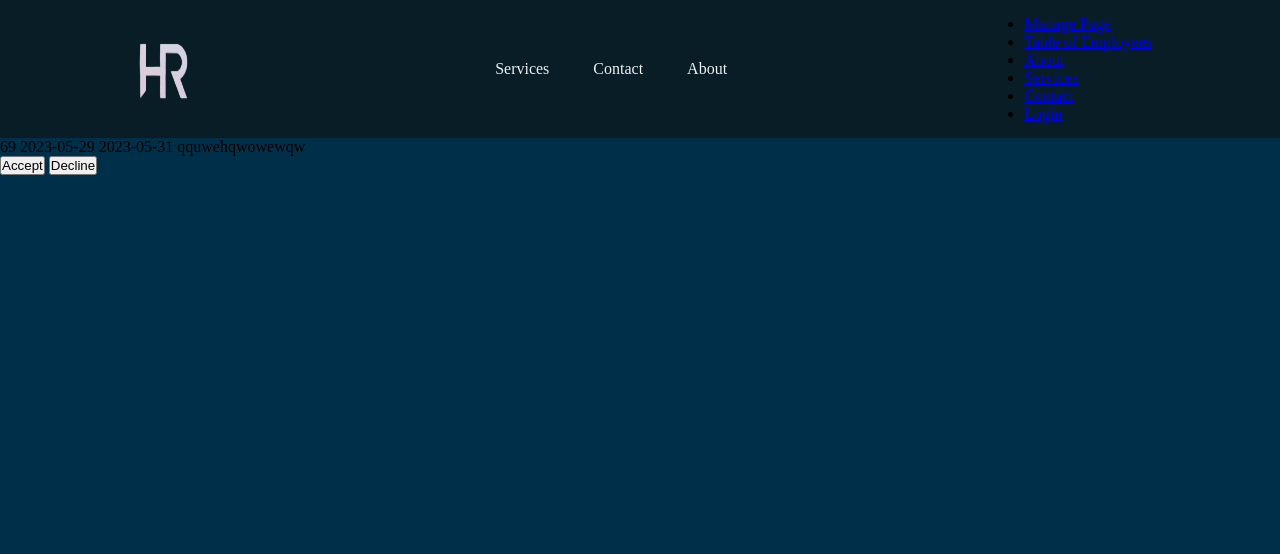
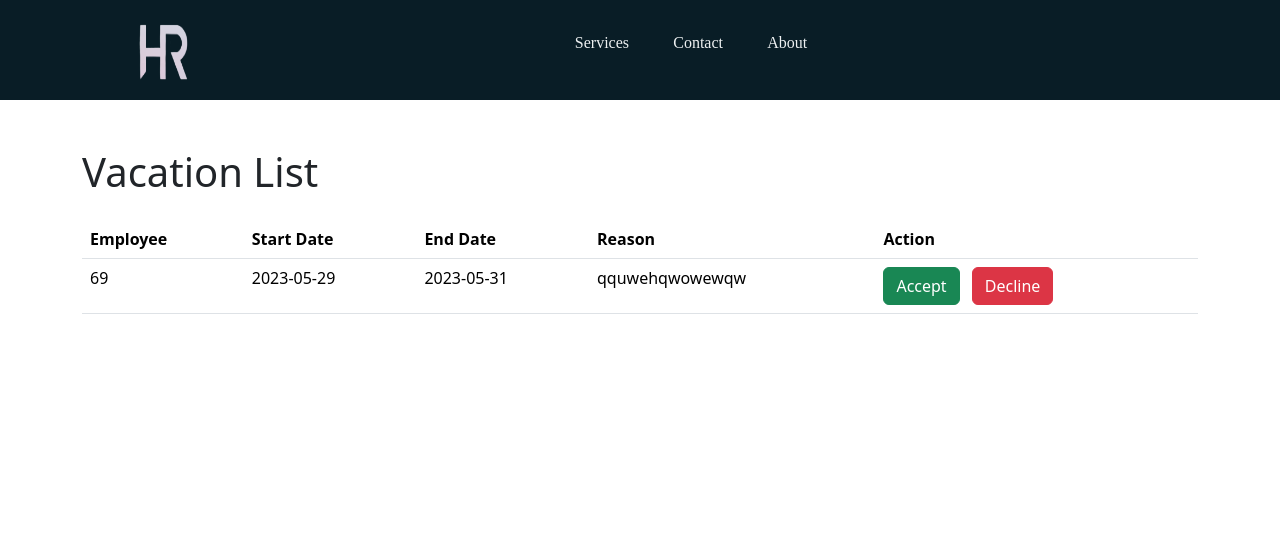
Before and after one commit to Mohamed2Sherif/HR_project2, a Django app: page /requests/ in a window 1280 px wide. Shown: the top 554 px of the page. Run offline with Django 4.2, Linux system fonts and the light colour scheme; data comes from the database, SQL or seed files in the repository; both versions use the stored data as it was after the commit.

Commit message:
update vacaation list

```diff
--- a/HRLink/templates/base.html
+++ b/HRLink/templates/base.html
@@ -8,41 +8,62 @@
         <meta charset="utf-8">
         <meta http-equiv="X-UA-Compatible" content="IE=edge">
         <title>Nav bar</title>
-        <meta name="description" content="">
+        <meta name="description" content>
         <meta name="viewport" content="width=device-width, initial-scale=1">
+
         <link rel="stylesheet" href="{%static 'css/navBarStyle.css'%}">
+        <link rel="stylesheet" href="{%static 'css/sideNavBar.css'%}">
+
     </head>
     <body>
         <header class="header">
             <div class="logo">
-                {% if request.user.is_authenticated  %}
-                    <a href="{%url 'home'%}"> <img class="header-logo" src="{%static 'images/HR9.png'%}" alt="logo"></a>
+                {% if request.user.is_authenticated %}
+                <a href="{%url 'home'%}"> <img class="header-logo"
+                        src="{%static 'images/HR9.png'%}" alt="logo"></a>
                 {% else %}
-                    <a href="{%url 'login'%}"> <img class="header-logo" src="{%static 'images/HR9.png'%}" alt="logo"></a>
+                <a href="{%url 'login'%}"> <img class="header-logo"
+                        src="{%static 'images/HR9.png'%}" alt="logo"></a>
                 {% endif %}
 
             </div>
             <nav>
                 <ul class="nav-links">
-                    <li class="header-lst-itm"><a class="header-link" href="{%url 'services'%}">Services</a></li>
-                    <li class="header-lst-itm"><a class="header-link" href="{%url 'contact'%}">Contact</a></li>
-                    <li class="header-lst-itm"><a class="header-link" href="{%url 'about'%}">About</a></li>
+                    <li class="header-lst-itm"><a class="header-link"
+                            href="{%url 'services'%}">Services</a></li>
+                    <li class="header-lst-itm"><a class="header-link"
+                            href="{%url 'contact'%}">Contact</a></li>
+                    <li class="header-lst-itm"><a class="header-link"
+                            href="{%url 'about'%}">About</a></li>
+
                 </ul>
             </nav>
-            {% if request.user.is_authenticated  %}
-                    <li><a id="logout-link" onclick="logoutUser()" href="{% url 'logout'%}"><i class="fa-solid fa-right-from-bracket"></i>Log out</a></li>
+            {% if request.user.is_authenticated %}
+            <li><a id="logout-link" onclick="logoutUser()"
+                    href="{% url 'logout'%}"><i
+                        class="fa-solid fa-right-from-bracket"></i>Log out</a></li>
             {% endif %}
-
+            <input type="checkbox" name id="check">
+            <label for="check">
+            <i class="fa-solid fa-bars" id="button"></i>
+            <i class="fas fa-xmark" id="cancel"></i>
+        </label>
             <div class="side-bar">
                 <ul>
-                <li><a href="home_HR.html"><i class="fas fa-qrcode"></i>Manage Page</a></li>
-                <li><a href="EmpTable.html"><i class="fas fa-stream"></i>Table of Employees </a></li>
-                <li><a href="about.html"><i class="fas fa-circle-question"></i>About</a></li>
-                <li><a href="services.html"><i class="fas fa-sliders-h"></i>Services</a></li>
-                <li><a href="contact.html"><i class="fas fa-envelope"></i>Contact</a></li>
-                {% if request.user.is_authenticated  %}
+                    <li><a href="{%url 'home'%}"><i class="fas fa-qrcode"></i>Manage
+                            Page</a></li>
+                    <li><a href="{%url 'EmpTable'%}""><i class="fas fa-stream"></i>Table
+                            of Employees </a></li>
+                    <li><a href="{%url 'about'%}"><i
+                                class="fas fa-circle-question"></i>About</a></li>
+                    <li><a href="{%url 'services'%}"><i class="fas fa-sliders-h"></i>Services</a></li>
+                    <li><a href="{%url 'contact'%}"><i class="fas fa-envelope"></i>Contact</a></li>
+                    {% if request.user.is_authenticated %}
 
-                    <li><a id="logout-link" onclick="logoutUser()" href="{% url 'logout'%}"><i class="fa-solid fa-right-from-bracket"></i>Log out</a></li>
+                    <li><a id="logout-link" onclick="logoutUser()"
+                            href="{% url 'logout'%}"><i
+                                class="fa-solid fa-right-from-bracket"></i>Log
+                            out</a></li>
                     {% else %}
                     <li><a href="{% url 'login'%}">Login</a></li>
                     {% endif %}
@@ -54,26 +75,19 @@
                     }
                 </script>
 
-
-
                 </ul>
             </div>
 
         </header>
-
 
         <main>
             {% block content %}
             {% endblock content %}
         </main>
 
+        <script src="{%static 'js/navBar.js'%}"></script>
 
-        <script src="{%static 'js/navBar.js'%}"></script>
-        <script src="{%static 'js/Main.js'%}"></script>
-
-
-
-        <script>
+        <!-- <script>
             const toggleBtn = document.querySelector('.toggle-button')
             const toggleBtnIcon = document.querySelector('.toggle-button i')
             const dropDownMenu = document.querySelector('.dropdown-menu')
@@ -86,7 +100,7 @@
                 ? 'fa-solid fa-xmark'
                 : 'fa-solid fa-bars'
                 }
-        </script>
+        </script> -->
 
     </body>
 </html>
--- a/HRLink/templates/manager.html
+++ b/HRLink/templates/manager.html
@@ -1,21 +1,63 @@
 {% extends 'base.html' %}
 {%load static%}
+<!DOCTYPE html>
+<html lang="en">
+    {% block content %}
 
-{% block content %}
-{% for vac in vacations %}
-    {{vac.employee}}
-    {{vac.start_date}}
-    {{vac.end_date}}
-    {{vac.reason}}
+    <head>
+        <meta charset="UTF-8">
+        <meta http-equiv="X-UA-Compatible" content="IE=edge">
+        <meta name="viewport" content="width=device-width, initial-scale=1.0">
+        <title>Vacation List</title>
+        <link
+            href="https://cdn.jsdelivr.net/npm/bootstrap@5.3.0-alpha3/dist/css/bootstrap.min.css"
+            rel="stylesheet"
+            integrity="sha384-KK94CHFLLe+nY2dmCWGMq91rCGa5gtU4mk92HdvYe+M/SXH301p5ILy+dN9+nJOZ"
+            crossorigin="anonymous">
+        <script
+            src="https://cdn.jsdelivr.net/npm/bootstrap@5.3.0-alpha3/dist/js/bootstrap.bundle.min.js"
+            integrity="sha384-ENjdO4Dr2bkBIFxQpeoTz1HIcje39Wm4jDKdf19U8gI4ddQ3GYNS7NTKfAdVQSZe"
+            crossorigin="anonymous"></script></head>
+    <body>
+        <div class="container mt-5">
+            <h1 class="mb-4">Vacation List</h1>
+            <table class="table">
+                <thead>
+                    <tr>
+                        <th>Employee</th>
+                        <th>Start Date</th>
+                        <th>End Date</th>
+                        <th>Reason</th>
+                        <th>Action</th>
+                    </tr>
+                </thead>
+                <tbody>
+                    {% for vac in vacations %}
+                    <tr>
+                        <td>{{ vac.employee }}</td>
+                        <td>{{ vac.start_date }}</td>
+                        <td>{{ vac.end_date }}</td>
+                        <td>{{ vac.reason }}</td>
+                        <td>
+                            <form method="get" action="{% url 'accept' %}">
+                                <input type="hidden" name="id"
+                                    value="{{ vac.employee }}">
+                                <input type="hidden" name="start"
+                                    value="{{ vac.start_date }}">
+                                <input type="hidden" name="end"
+                                    value="{{ vac.end_date }}">
+                                <button type="submit"
+                                    class="btn btn-success me-2">Accept</button>
+                                <button type="submit" class="btn btn-danger"
+                                    name="Decline">Decline</button>
+                            </form>
+                        </td>
+                    </tr>
+                    {% endfor %}
+                </tbody>
+            </table>
+        </div>
 
-<form method="get" action="{% url 'accept'%}">
-    <input type="hidden" name="id" id="id" value={{vac.employee}}>
-    <input type="hidden" name="start" id="start" value={{vac.start_date}}>
-    <input type="hidden" name="end" id="end" value={{vac.end_date}}>
-    <input type="submit" value="Accept"  name="Accept">
-    <input type="submit" value="Decline" name="Decline">
-</form>
-
-{% endfor %}
-
-{% endblock content %}
+    </body>
+    {% endblock content %}
+</html>
```
Also changed, not shown: HRLink/templates/home_HR.html (+21 -23 lines), HRLink/db.sqlite3. Lines whose indentation alone changed are shown as unchanged.
